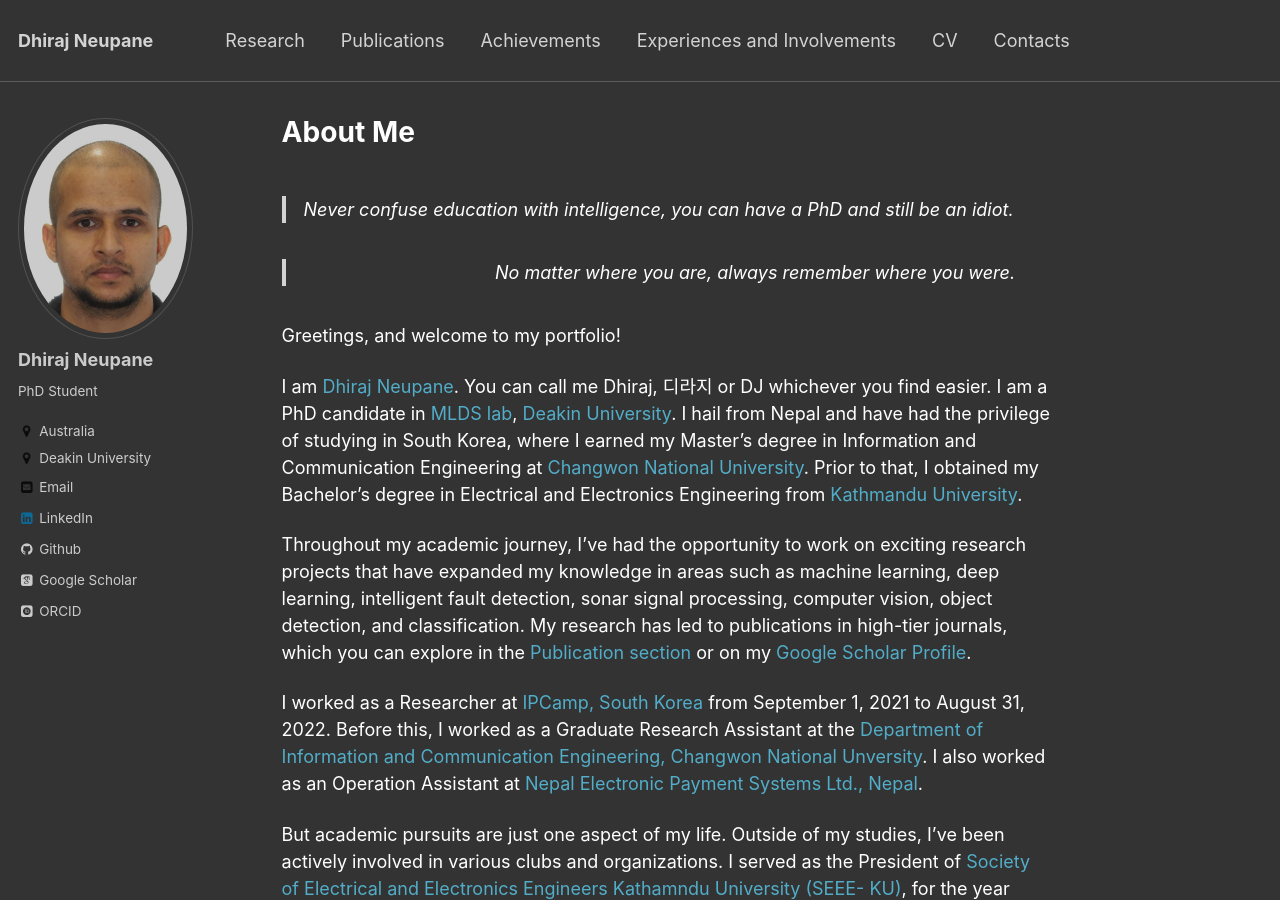
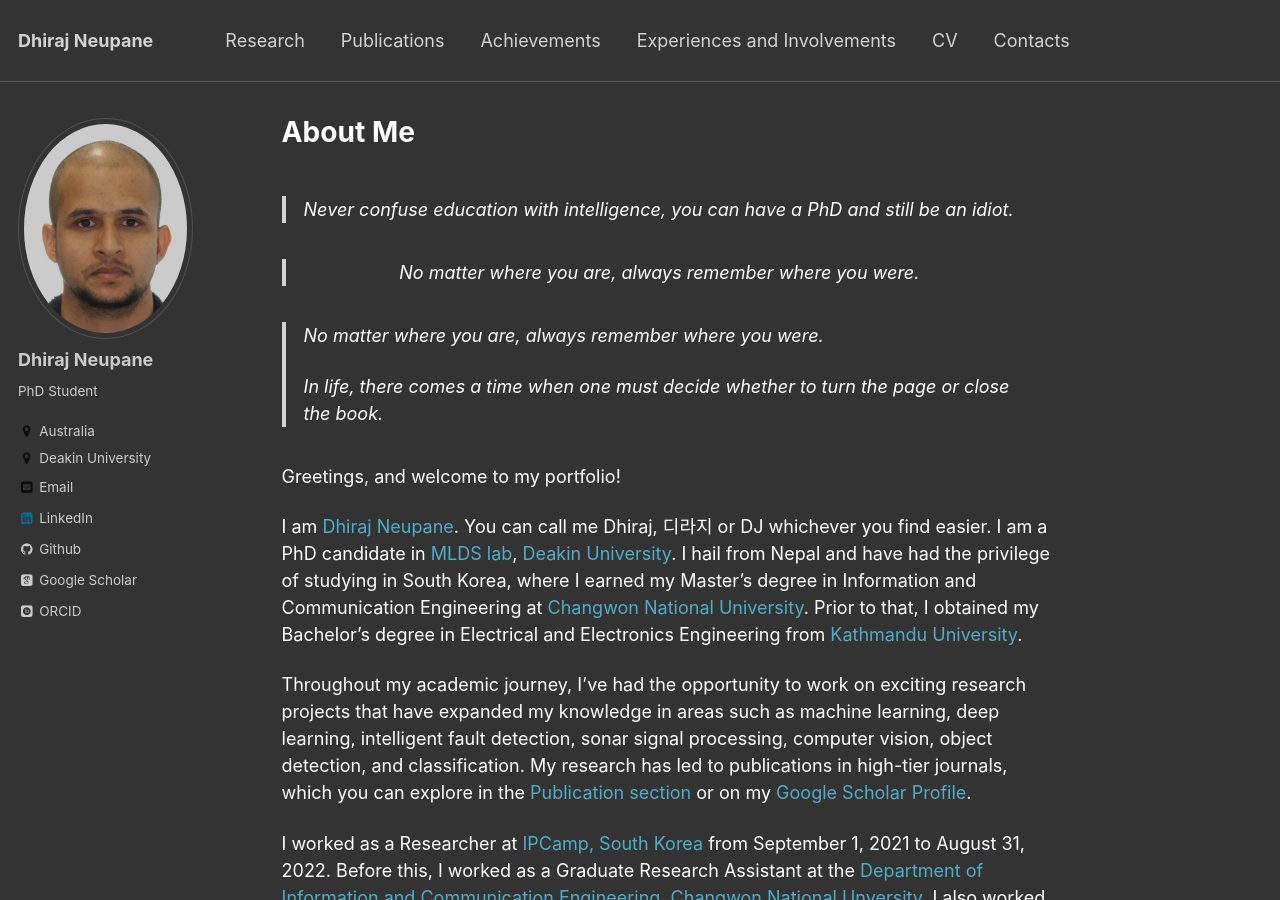
Before and after one commit to dhirajneupane/academicPortfolio, a Jekyll site: the page built from _pages/about.md, in a window 1280 px wide and 900 px high. Built offline with Jekyll 4.4.1, drawn with Linux system fonts in a browser that asks for light colours; some web fonts are replaced.

Commit message:
Update about.md

```diff
--- a/_pages/about.md
+++ b/_pages/about.md
@@ -7,9 +7,11 @@ redirect_from:
   - /about/
   - /about.html
 ---
-> Never confuse education with intelligence, you can have a PhD and still be an idiot.
+> <p style='text-align: left;'>  Never confuse education with intelligence, you can have a PhD and still be an idiot.
 
-> <p style='text-align: right;'> No matter where you are, always remember where you were. </p>
+> <p style='text-align: center;'> No matter where you are, always remember where you were. </p>
+
+> <p style='text-align: left;'> No matter where you are, always remember where you were. </p>In life, there comes a time when one must decide whether to turn the page or close the book.
 
 Greetings, and welcome to my portfolio!
 
```
